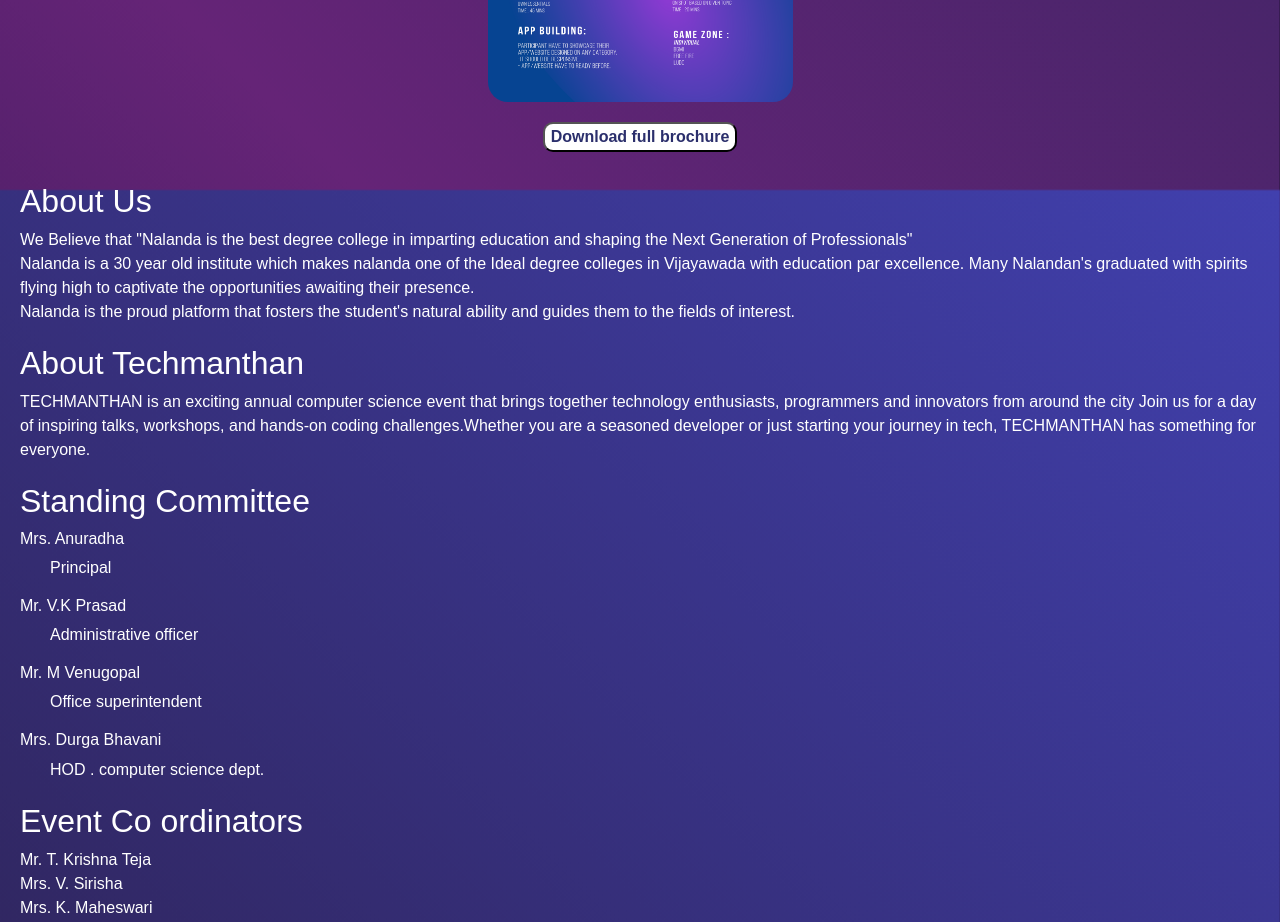
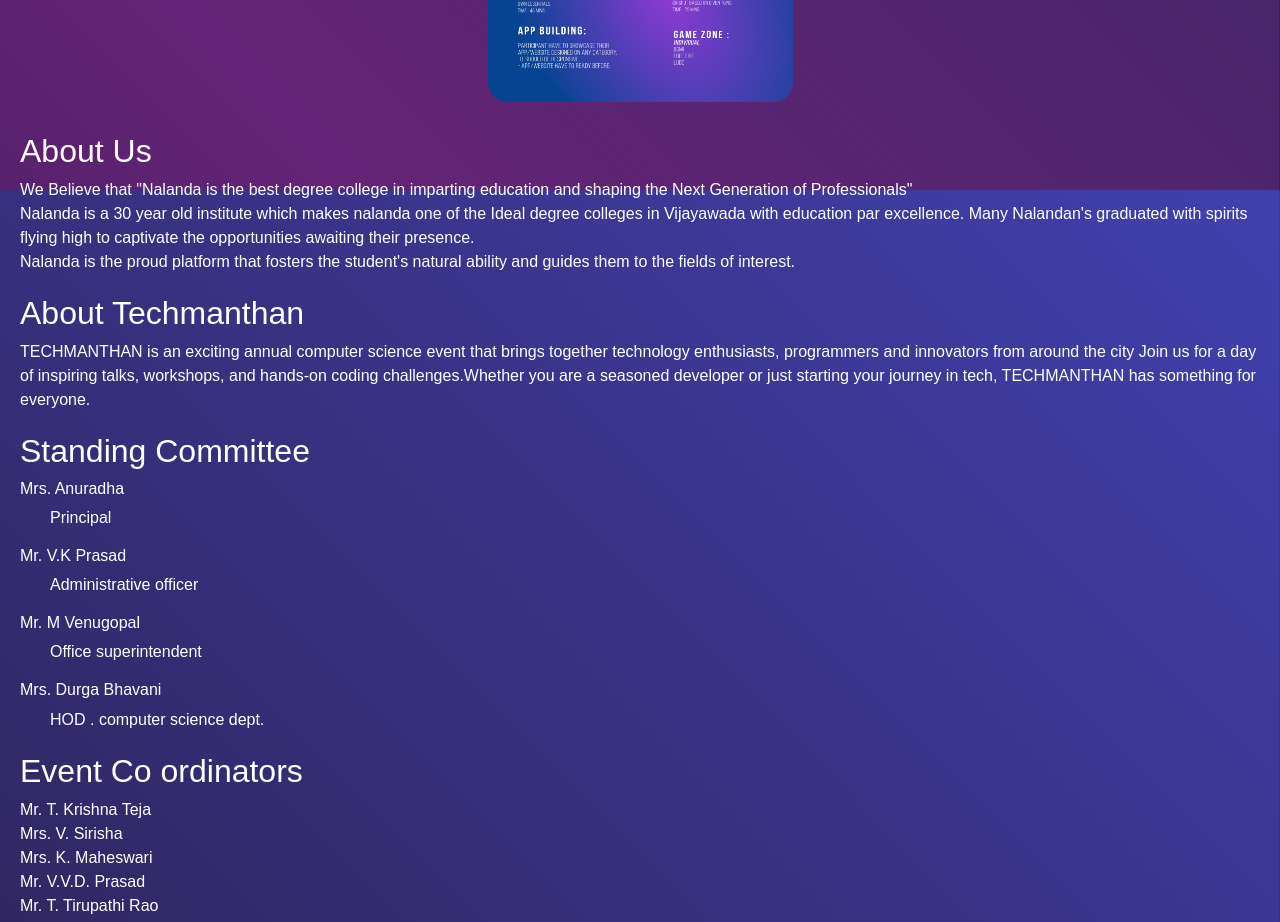
Before and after one commit to techmanthan2k23/2k23, a plain HTML site: page index.html in a window 1280 px wide. Shown: the part 1860-2782 px from the top of the page. Drawn offline with nearby package versions, Linux system fonts and the light colour scheme; a web font is replaced by a local one.

Commit message:
Update index.html

```diff
--- a/index.html
+++ b/index.html
@@ -77,7 +77,7 @@
 <div style="text-align: center;">
   <img src="assets/events.png" alt="events" class="events-img">
   <br>
-  <button id="downloadButton">Download full brochure</button>
+<!--   <button id="downloadButton">Download full brochure</button> -->
 </div>
 </section>
 <div class="desc">
```
